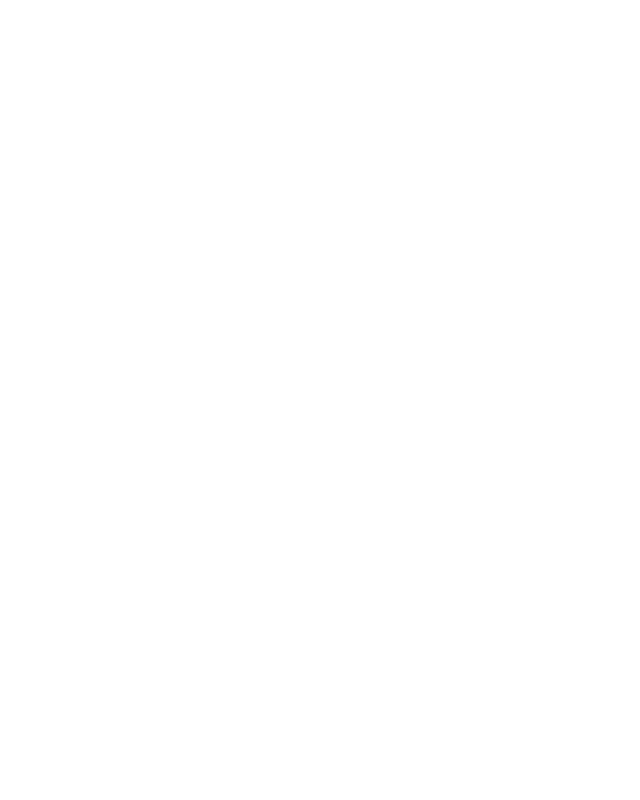
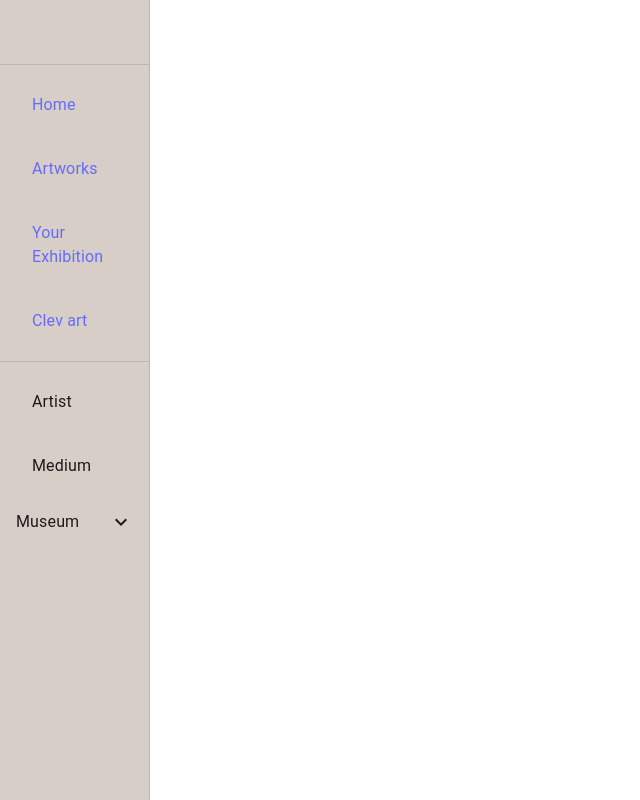
Before and after one commit to LauraJeg/Exhibition-Curation-Platform, a React (Vite) app in the folder curator-project/: page /clev in a window 1280 px wide. Before the commit this address had no page. Shown: the whole page, without its empty margins (0-640 px from the left). Built offline with nearby package versions, Linux system fonts and the light colour scheme.

Commit message:
need my working history

```diff
--- a/curator-project/src/App.jsx
+++ b/curator-project/src/App.jsx
@@ -6,6 +6,7 @@ import Artworks from './Components/Pages/Artworks';
 import Sidebar from './Components/Sidebar/Sidebar';
 import Grid from '@mui/material/Grid2';
 import { Outlet } from "react-router-dom";
+import ClevArtworks from './Components/Pages/ClevArtworks';
 
 const App = () => {
   return (
@@ -24,6 +25,7 @@ const App = () => {
             <Route path="/exhibition" element={<Exhibition/>} />
             <Route path="/artworks" element={<Artworks/>} />
             <Route path="/home" element={<Home/>} />
+            <Route path="/clev" element={<ClevArtworks/>} />
             </Route>
         </Routes>
         </Grid>
--- /dev/null
+++ b/curator-project/src/Components/Pages/ClevArtworks.jsx
@@ -0,0 +1,9 @@
+import ClevWorkingCard from "../common/ClevWorkingCard";
+
+
+const ClevArtworks = () => {
+    return (<><ClevWorkingCard/></>
+    );
+};
+
+export default ClevArtworks;
--- a/curator-project/src/Components/Sidebar/Sidebar.jsx
+++ b/curator-project/src/Components/Sidebar/Sidebar.jsx
@@ -54,6 +54,13 @@ const Sidebar = () => {
             </ListItemButton>
           </ListItem>
           </Link>
+          <Link to='/clev'>
+          <ListItem button="true" key={'clev'} >
+            <ListItemButton>
+              <ListItemText primary='Clev art' />
+            </ListItemButton>
+          </ListItem>
+          </Link>
       </List>
       <Divider />
       <List>
--- /dev/null
+++ b/curator-project/src/Components/common/ClevWorkingCard.jsx
@@ -0,0 +1,7 @@
+const ClevWorkingCard = () => {
+
+    return (<></>
+    );
+};
+
+export default ClevWorkingCard;
```
